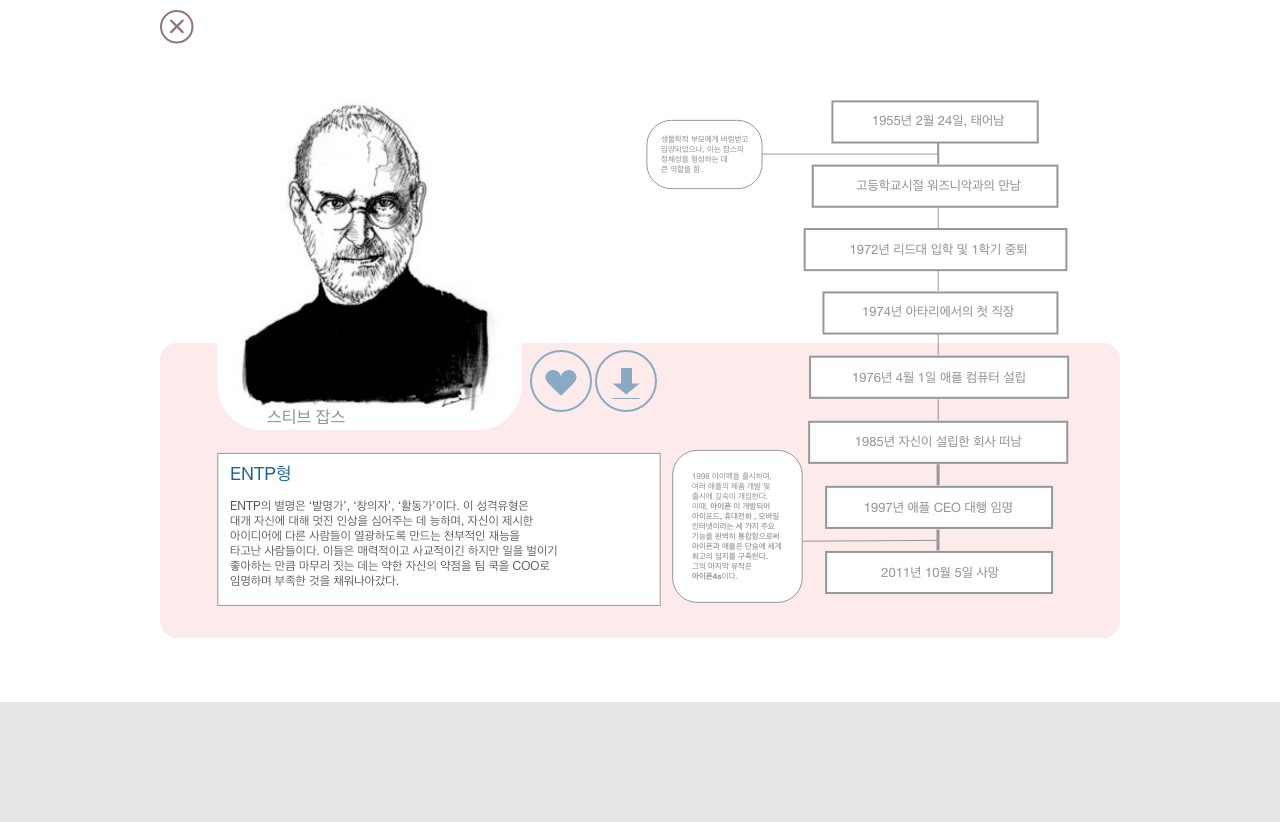
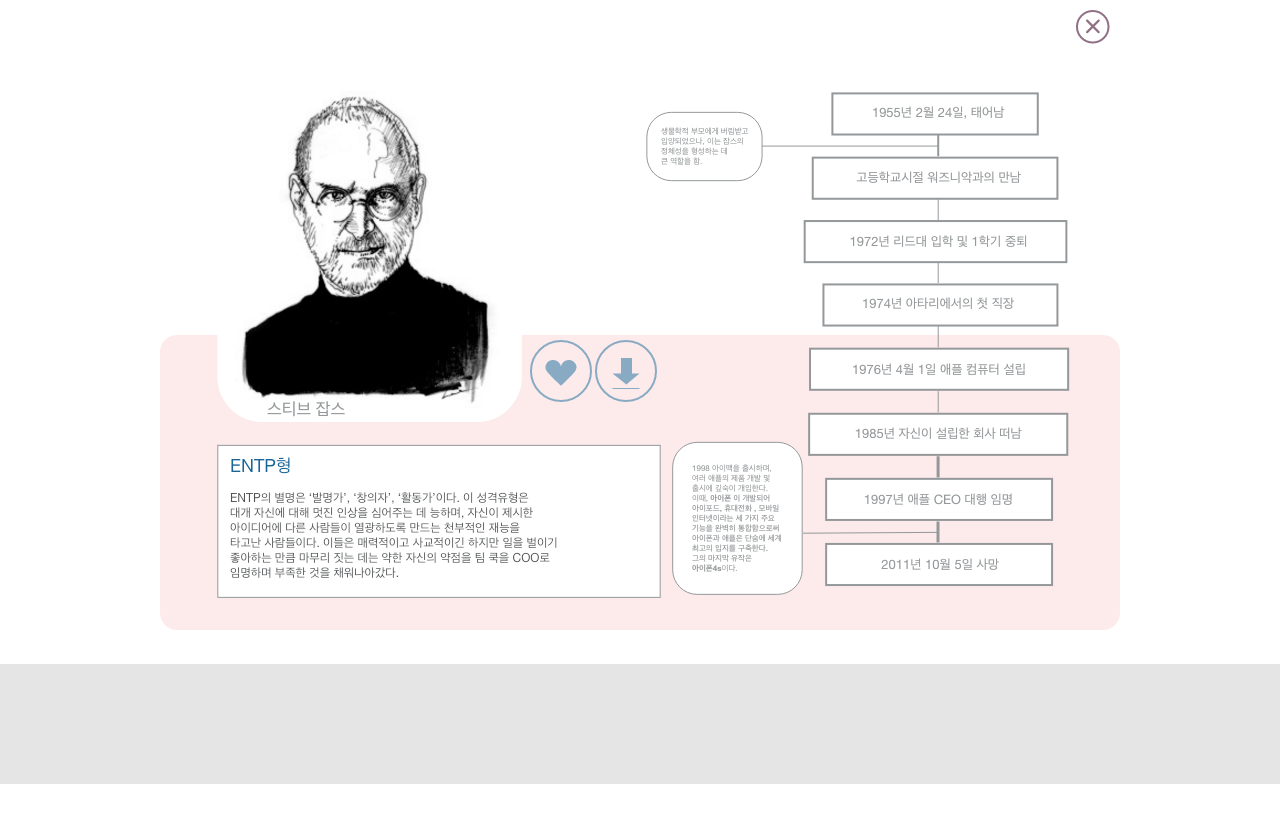
Before and after one commit to seokany/bitcamp-project-s, a website: page src/main/webapp/mystuff/person.html in a window 1280 px wide. Shown: the part 110-932 px from the top of the page. After the commit the page ends 894 px from the top, so only its background shows below. Drawn offline with nearby package versions, Linux system fonts and the light colour scheme; files whose address does not match are found by name.

Commit message:
person steve 수정

```diff
--- a/src/main/webapp/mystuff/css/person.css
+++ b/src/main/webapp/mystuff/css/person.css
@@ -12,13 +12,14 @@
 
 .person-wrap {
 	position: relative;
+	top: 30px;
   width: 100%;
   border-radius: 10px;
 }
 
 #person-btn {
 	position: absolute;
-  top: 340px;
+  top: 300px;
   left: 370px;
 	z-index: 9998;
 	display: inline-block;
@@ -58,13 +59,15 @@
 }
 
 #x-btn {
-	right: 0px;
+	position: absolute;
+	top: -30px;
+	right: 10px;
 }
 
 #comment {
 	position: absolute;
-  top: 100px;
-  left: 460px;
+  top: 60px;
+  left: 440px;
 }
 
 #comment div:NTH-CHILD(odd) {
```
Also changed, not shown: src/main/webapp/expert/editor.html (+4 -4 lines).
